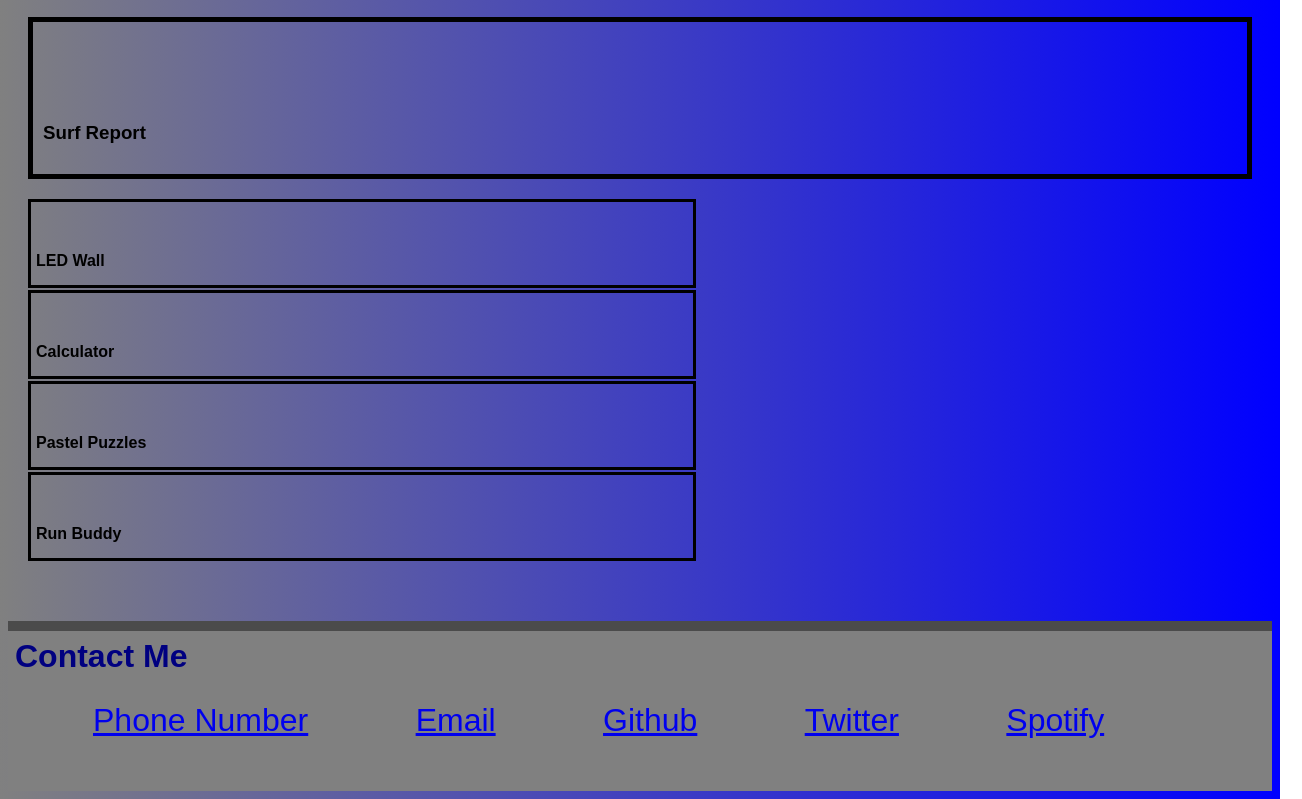
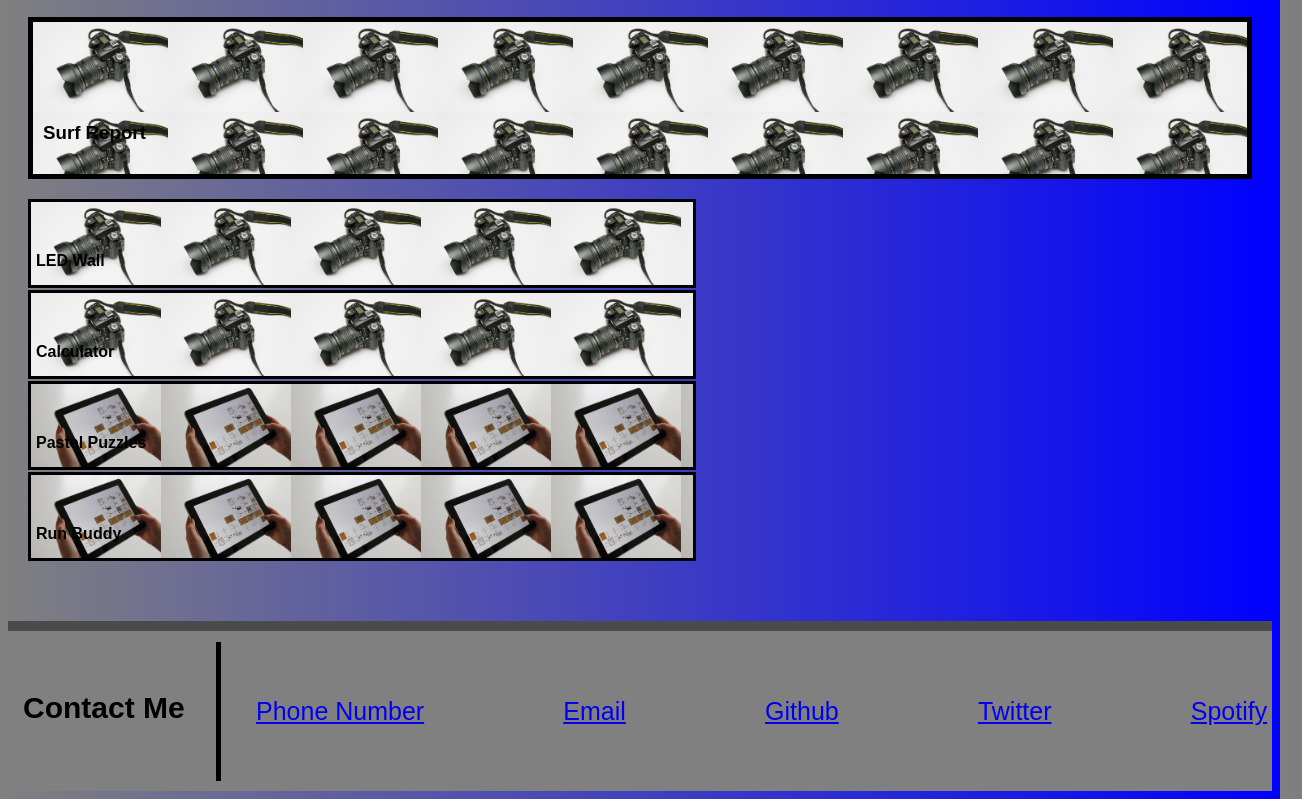
Before and after one commit to Msteven5/Professional-Portfolio, a plain HTML site: page Index.html in a window 1280 px wide. Shown: the part 251-1050 px from the top of the page, 1302 px wide, since content can reach past the window. Drawn offline with Linux system fonts and the light colour scheme.

Commit message:
added background images to links

```diff
--- a/Index.html
+++ b/Index.html
@@ -13,9 +13,9 @@
       <img class="profile-picture" src="./assets/Michael's Avatar.jpg">
         <h1>Michael Davidson</h1>
         <nav>
-            <a href="#">About Me</a>
-            <a href="#">Work</a>
-            <a href="#">Contact Me</a>
+            <a href="#about-me">About Me</a>
+            <a href="#surf">Work</a>
+            <a href="#contact-info">Contact Me</a>
             <a href="#">Resume</a>
         </nav>
     </header>
--- a/assets/styles.css
+++ b/assets/styles.css
@@ -74,9 +74,30 @@ h4 {
     width:50%;
     box-sizing:content-box;
 }
+#surf {
+    background-image:url(./camera.jpg);
+    background-size:135px;
+}
+
+#led {
+    background-image:url(./camera.jpg);
+    background-size:130px;
+}
+
+#calculator {
+    background-image:url(./camera.jpg);
+    background-size:130px;
+}
+
+#pastel {
+    background-image:url(./tablet.jpg);
+    background-size:130px;
+}
 
 #buddy {
-    margin-bottom:60px;
+    background-image:url(./tablet.jpg);
+    background-size:130px;
+    margin-bottom:60px
 }
 
 footer {
@@ -86,21 +107,27 @@ footer {
 }
 
 h5 {
-    font-size: 32px;
+    display:flex;
+    font-size: 30px;
+    position:absolute;
+    margin: 45px 0px;
+    flex:0 2 30px;
+    padding: 15px;
+    /* font-size: 32px;
     color:navy;
-    margin: 7px;
+    margin: 7px; */
 }
 
 #contact-info {
     display: flex;
     width: 80%;
-    font-size: 32px;
+    font-size: 25px;
     flex-direction: row;
     justify-content: space-between;
     align-items: center;
-    padding: 20px;
-    margin-left: 65px;
-    margin-top: 5px;
-    border: 10px;
-    list-style:none;
+    padding: 55px 35px;
+    margin-left: 208px;
+    margin-top: 11px;
+    border-left: 5px solid black;
+    list-style: none;
 }
```
Also changed, not shown: assets/camera.jpg (added), assets/tablet.jpg (added).
